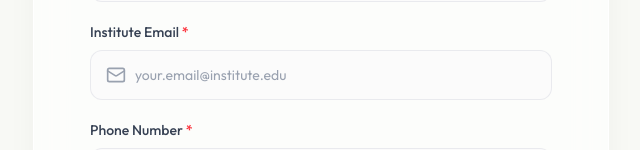
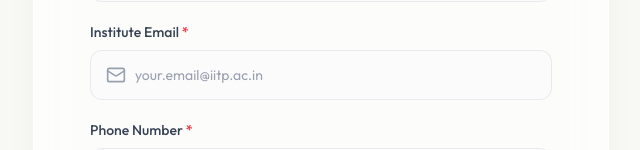
Before and after one commit to PratyushC290/ims, a React (Vite) app in the folder frontend/: page /register-user in a window 1280 px wide. Shown: the part 497-647 px from the top of the page, without its empty margins (319-959 px from the left). Built offline with nearby package versions, Linux system fonts and the light colour scheme.

Commit message:
asterisk and iitp.ac.in mandatory suffix for registration email:

```diff
--- a/frontend/src/components/RequestModal.jsx
+++ b/frontend/src/components/RequestModal.jsx
@@ -120,7 +120,7 @@ const RequestModal = ({ isOpen, onClose, onSuccess, userRole = "Student" }) => {
           </div>
           <div className="space-y-3">
             <label className="block text-sm font-medium text-[var(--theme-text)]">
-              Hardware Items Needed
+              Hardware Items Needed <span className="text-red-500">*</span>
             </label>
             {items.map((item, index) => (
               <div key={index} className="flex gap-2 items-start bg-[var(--theme-bg)] p-3 rounded-xl border border-[var(--theme-border)]">
@@ -191,7 +191,7 @@ const RequestModal = ({ isOpen, onClose, onSuccess, userRole = "Student" }) => {
 
           <div>
             <label className="block text-sm font-medium text-[var(--theme-text)] mb-2">
-              Location
+              Location <span className="text-red-500">*</span>
             </label>
             <input
               type="text"
@@ -204,7 +204,7 @@ const RequestModal = ({ isOpen, onClose, onSuccess, userRole = "Student" }) => {
 
           <div>
             <label className="block text-sm font-medium text-[var(--theme-text)] mb-2">
-              Reason for Request
+              Reason for Request <span className="text-red-500">*</span>
             </label>
             <textarea
               value={reason}
--- a/frontend/src/pages/StudentRegister.jsx
+++ b/frontend/src/pages/StudentRegister.jsx
@@ -32,6 +32,7 @@ const StudentRegister = () => {
   });
   const [step, setStep] = useState(1);
   const [loading, setLoading] = useState(false);
+  const [emailError, setEmailError] = useState("");
   const navigate = useNavigate();
 
   const roles = [
@@ -46,6 +47,13 @@ const StudentRegister = () => {
 
   const handleRequestOtp = async (e) => {
     e.preventDefault();
+
+    const emailRegex = /@iitp\.ac\.in$/i;
+    if (!emailRegex.test(formData.instituteEmail)) {
+      setEmailError("Please use your institute email (iitp.ac.in)");
+      return;
+    }
+    setEmailError("");
 
     // Validate based on role
     if (!formData.fullname || !formData.instituteEmail || !formData.phoneNumber || !formData.branch) {
@@ -183,12 +191,25 @@ const StudentRegister = () => {
                 <input
                   type="email"
                   value={formData.instituteEmail}
-                  onChange={(e) => setFormData({ ...formData, instituteEmail: e.target.value })}
-                  placeholder="your.email@institute.edu"
-                  className="block w-full pl-11 pr-4 py-3.5 bg-gray-50/50 border border-gray-200/80 rounded-xl text-gray-900 placeholder-gray-400 focus:bg-white focus:ring-2 focus:ring-blue-500/20 focus:border-blue-500 outline-none transition-all sm:text-sm"
+                  onChange={(e) => {
+                    const email = e.target.value;
+                    setFormData({ ...formData, instituteEmail: email });
+                    if (email && !/@iitp\.ac\.in$/i.test(email)) {
+                      setEmailError("Please use your institute email (iitp.ac.in)");
+                    } else {
+                      setEmailError("");
+                    }
+                  }}
+                  placeholder="your.email@iitp.ac.in"
+                  className={`block w-full pl-11 pr-4 py-3.5 bg-gray-50/50 border rounded-xl text-gray-900 placeholder-gray-400 focus:bg-white focus:ring-2 focus:ring-blue-500/20 focus:border-blue-500 outline-none transition-all sm:text-sm ${
+                    emailError ? "border-red-500 focus:border-red-500 focus:ring-red-500/20" : "border-gray-200/80"
+                  }`}
                   required
                 />
               </div>
+              {emailError && (
+                <p className="mt-1 text-sm text-red-500">{emailError}</p>
+              )}
             </div>
 
             <div>
```
Also changed, not shown: 1 other file (tests, documents, lock files or other folders).
